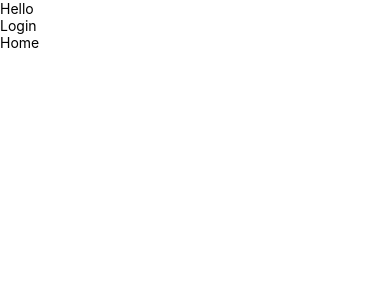
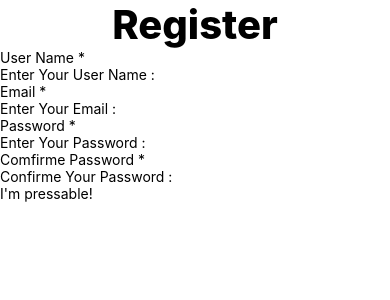
Before and after one commit to SalaheddineOBT/Login-Regsiter-With-React-Native-PHP, a React Native app in the folder myapp/: screen /Authentification in a window 390 px wide. Shown: the top 300 px of the page. Built offline with nearby package versions, Linux system fonts and the light colour scheme.

Commit message:
save changes

```diff
--- a/myapp/App.js
+++ b/myapp/App.js
@@ -6,16 +6,15 @@ import {
   View,
 } from 'react-native';
 import Home from './Components/Home/HomePage';
-import Login from './Components/Authentification/LoginPage';
+import LoginPage from './Components/Authentification/LoginPage';
 
 const App = () => {
 
   return (
     <ScrollView contentInsetAdjustmentBehavior="automatic">
         <View>
-          <Text>Hello</Text>
-          <Login />
-          <Home />
+          <LoginPage />
+          {/* <Home /> */}
         </View>
     </ScrollView>
   );
--- a/myapp/Components/Authentification/LoginPage.js
+++ b/myapp/Components/Authentification/LoginPage.js
@@ -1,18 +1,75 @@
 import React from 'react';
-import {
-  ScrollView,
-  StyleSheet,
-  Text,
-  View,
-} from 'react-native';
+import { StyleSheet,
+  Text, TextInput, View, Pressable,
+  Alert, TouchableWithoutFeedback,
+  Keyboard } from 'react-native';
 
+const LoginPage=()=>{
 
-const Login=()=>{
+    const SignUp=()=>{
+        Alert.alert("OOOPS !","Clickable .....",[
+            {text:"Yes",onPress:()=>console.log("alert closed !")}
+        ]);
+    };
+
+    const SignIn=()=>{
+        Alert.alert("OOOPS !","Clickable ....",[
+            {text:"Yes",onPress:()=>console.log("alert closed !")}
+        ]);
+    };
+
     return(
-        <View>
-            <Text>Login</Text>
+        <TouchableWithoutFeedback onPress={()=>{ Keyboard.dismiss() }}>
+            <Register SignUp={SignUp} />
+            {/* <Login SignIn={SignIn} /> */}
+        </TouchableWithoutFeedback>
+    );
+};
+
+const Register=({SignUp})=>{
+    return(
+        <View style={styles.box}>
+            <Text style={styles.title}>Register</Text>
+            <Text style={styles.labl}>User Name *</Text>
+            <TextInput style={styles.inputs} placeholder='Enter Your User Name :' />
+            <Text style={styles.labl}>Email *</Text>
+            <TextInput style={styles.inputs} placeholder='Enter Your Email :' />
+            <Text style={styles.labl}>Password *</Text>
+            <TextInput style={styles.inputs} placeholder='Enter Your Password :' secureTextEntry />
+            <Text style={styles.labl}>Comfirme Password *</Text>
+            <TextInput style={styles.inputs} placeholder='Confirme Your Password :' secureTextEntry />
+            <Pressable onPress={()=>SignUp()}>
+                <Text>I'm pressable!</Text>
+            </Pressable>
         </View>
-    )
-}
+    );
+};
 
-export default Login;
+const Login=({SignIn})=>{
+    return(
+        <View style={styles.box}>
+            <Text style={styles.title}>Login</Text>
+            <Text style={styles.labl}>Email *</Text>
+            <TextInput style={styles.inputs} placeholder='Enter Your Email :' />
+            <Text style={styles.labl}>Password *</Text>
+            <TextInput style={styles.inputs} placeholder='Enter Your Password :' secureTextEntry />
+            <Pressable onPress={()=>SignIn()}>
+                <Text>I'm pressable!</Text>
+            </Pressable>
+        </View>
+    );
+};
+
+const styles=StyleSheet.create({
+    title:{
+        fontSize:40,
+        fontWeight:"800",
+        textAlign:"center",
+
+    },
+    labl:{
+
+    }
+});
+
+export default LoginPage;
```
